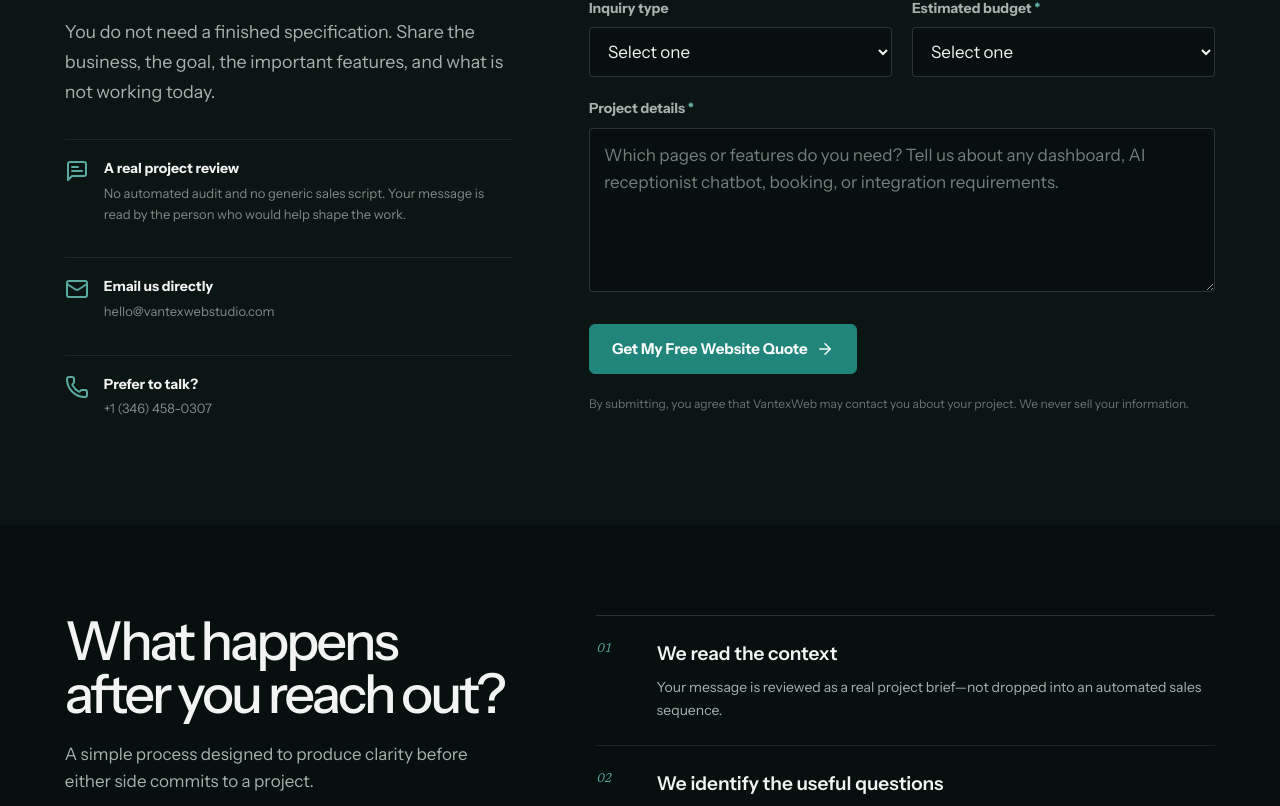
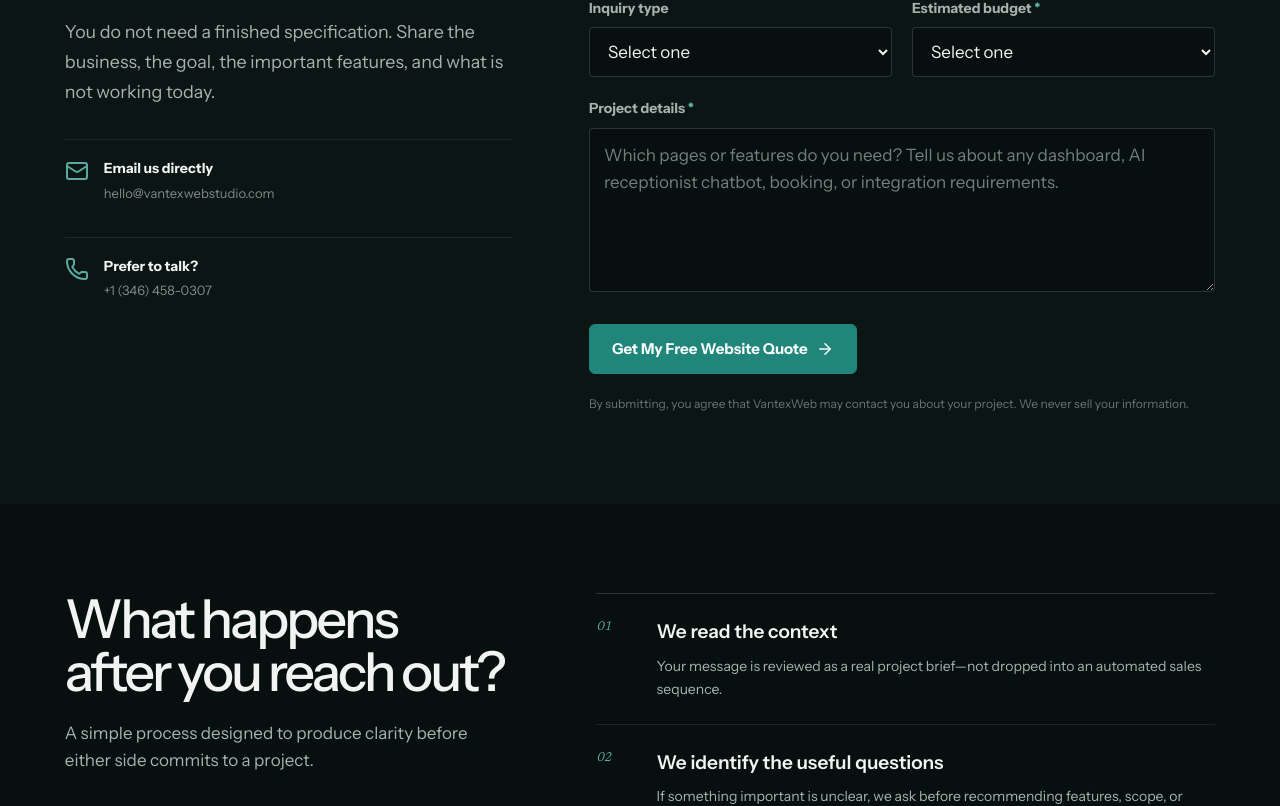
Before and after one commit to arslanrajput-sys/Vantex-Web-Agency, a Next.js app: page /contact in a window 1280 px wide. Shown: the part 898-1704 px from the top of the page. Built offline with nearby package versions, Linux system fonts and the light colour scheme; no server answers.

Commit message:
Remove project review note from contact form

```diff
--- a/components/contact-form.tsx
+++ b/components/contact-form.tsx
@@ -1,7 +1,7 @@
 "use client";
 
 import { FormEvent, useRef, useState } from "react";
-import { AlertCircle, ArrowRight, CheckCircle2, LoaderCircle, Mail, MessageSquareText, Phone } from "lucide-react";
+import { AlertCircle, ArrowRight, CheckCircle2, LoaderCircle, Mail, Phone } from "lucide-react";
 import { site } from "@/lib/site";
 import { SectionHeading } from "./section-heading";
 
@@ -49,7 +49,7 @@ export function ContactForm({ standalone = false }: { standalone?: boolean }) {
       <div className="shell grid gap-12 lg:grid-cols-[.72fr_1.28fr] lg:gap-20">
         <div>
           <SectionHeading label={standalone ? "Your project brief" : "Start a conversation"} title={standalone ? "Give us enough context to make the first reply useful." : "Tell us what you are building—and where the current website falls short."} copy={standalone ? "You do not need a finished specification. Share the business, the goal, the important features, and what is not working today." : "Share the essentials below. We will review the project ourselves, ask the useful questions, and come back with a clear recommendation for scope and next steps."}/>
-          <div className="mt-8 space-y-4"><div className="contact-note"><MessageSquareText/><div><strong>A real project review</strong><span>No automated audit and no generic sales script. Your message is read by the person who would help shape the work.</span></div></div><div className="contact-note"><Mail/><div><strong>Email us directly</strong><a href={`mailto:${site.email}`}>{site.email}</a></div></div><div className="contact-note"><Phone/><div><strong>Prefer to talk?</strong><a href={`tel:${site.phoneHref}`}>{site.phoneDisplay}</a></div></div></div>
+          <div className="mt-8 space-y-4"><div className="contact-note"><Mail/><div><strong>Email us directly</strong><a href={`mailto:${site.email}`}>{site.email}</a></div></div><div className="contact-note"><Phone/><div><strong>Prefer to talk?</strong><a href={`tel:${site.phoneHref}`}>{site.phoneDisplay}</a></div></div></div>
         </div>
         <form action="/api/contact" method="POST" onSubmit={submit} className="contact-card" noValidate>
           <div className="grid gap-5 sm:grid-cols-2">
```
